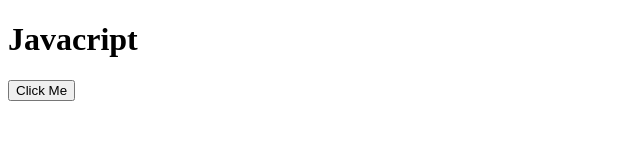
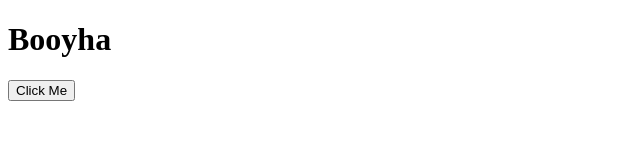
Before and after one commit to gabriel0352/background-generator, a plain HTML site: page index.html in a window 1280 px wide. Shown: the whole page, without its empty margins (0-640 px from the left). Drawn offline with Linux system fonts and the light colour scheme.

Commit message:
changing text

```diff
--- a/index.html
+++ b/index.html
@@ -10,7 +10,7 @@
     <link rel="stylesheet" href="">
   </head>
   <body>
-   <h1>Javacript</h1>
+   <h1>Booyha</h1>
 
    <button>Click Me</button>
    <script type="text/javascript" src="script.js" >
```
